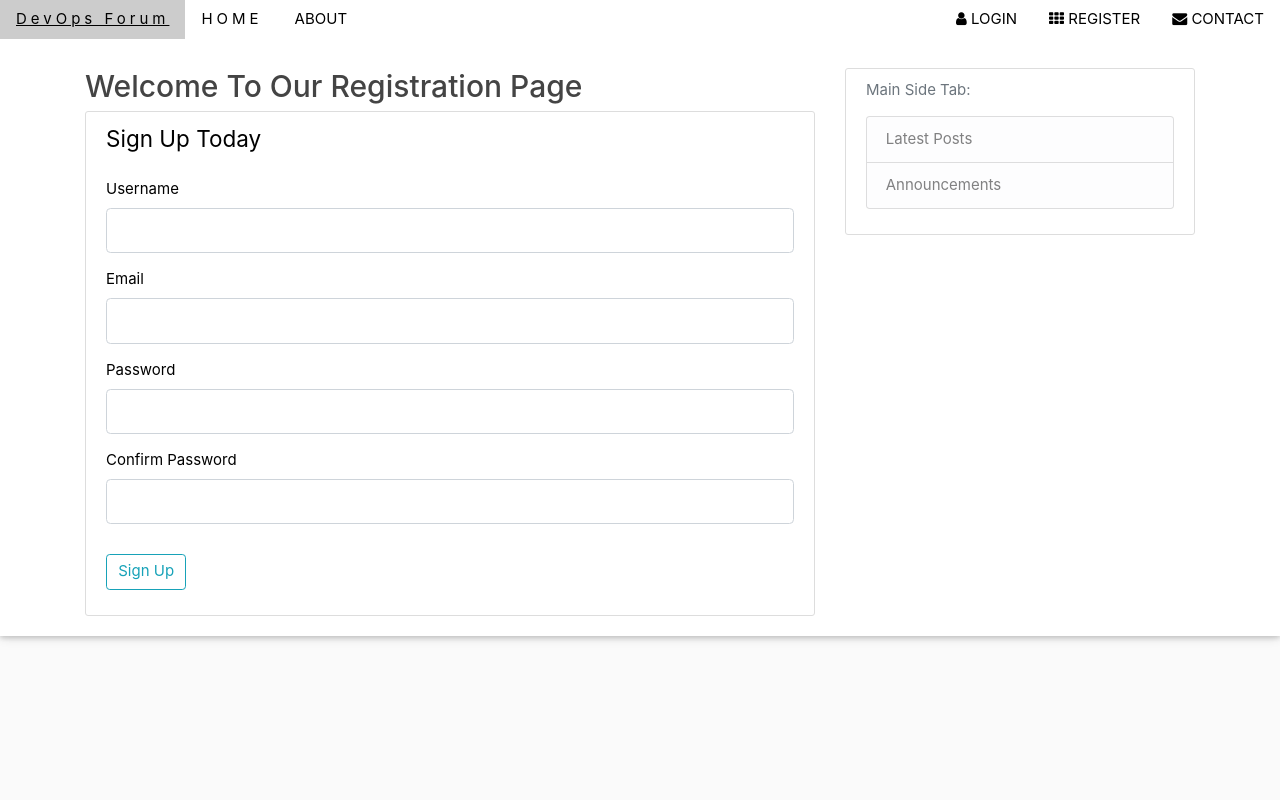
After one commit to RitikSVala/DevOps, a Flask app: page /registerform in a window 1280 px wide. The commit adds this page. Run offline with Flask 2, Linux system fonts and the light colour scheme; some libraries are stand-ins or nearby versions.

Commit message:
This is my third commit

```diff
--- a/devops_project.py
+++ b/devops_project.py
@@ -1,5 +1,10 @@
-from flask import Flask , render_template
+from flask import Flask , render_template, url_for, flash, redirect
+from forms import RegistrationForm, LoginForm
 app = Flask(__name__) ##Module Name = __name__ = __main__
+
+
+##Secret Key to protect against modifying cookies etc.
+app.config["SECRET_KEY"] = "d7545bde35264afcc836e153c2deabce"
 
 ##Temporary Data Set
 uploads = [
@@ -29,5 +34,34 @@ def home():
 def about():
     return render_template("about_page.html")
 
+##Assigned URL for Registration Page.
+##Get used to retrieve the data & post to insert/update record.
+@app.route("/registerform", methods=['GET','POST'])
+def register():
+    form = RegistrationForm()
+    if form.validate_on_submit():
+        ##Validation Message
+        flash(f'Account has now successfully been created for {form.user_name.data}!', 'success')
+        ##Redirect to home page once successful instead of staying static on registration page
+        return redirect(url_for('home'))
+    return render_template("register_form.html", form=form)
+
+##Assigned URL for Login Page.
+@app.route("/loginform", methods=['GET','POST'])
+def login():
+    form = LoginForm()
+    if form.validate_on_submit():
+        if form.user_email.data =="admin@blog.com" and form.user_password.data == "password":
+            #Validate Message shows log in was succeessful (parameteres met)
+            flash("Log In Successful!", "success")
+            ##Redirect user to home page
+            return redirect(url_for("home"))
+        ##If parameters not met (unsuccessful login) Display message to let user know
+        else:
+            flash("Login has been unsuccessful. Try Again!","danger")
+
+    return render_template("login_form.html", form=form)
+
+
 if __name__ == "__main__":
     app.run(debug=True)
--- /dev/null
+++ b/forms.py
@@ -0,0 +1,19 @@
+from flask_wtf import FlaskForm
+from wtforms import StringField, PasswordField, SubmitField, BooleanField
+from wtforms.validators import DataRequired, Length, Email, EqualTo
+
+#Set boundries around what the user is able to input in each field to get rid of anomalies
+##Registration Form Fields
+class RegistrationForm(FlaskForm):
+     user_name = StringField("Username", validators=[DataRequired(),Length(min=2, max=20)])
+     user_email = StringField("Email", validators=[DataRequired(),Email()])
+     user_password = PasswordField("Password", validators=[DataRequired()])
+     confirm_password = PasswordField("Confirm Password", validators=[DataRequired(),EqualTo("user_password")])
+     submit = SubmitField("Sign Up")
+
+#Log In Form For Existing Users
+class LoginForm(FlaskForm):
+     user_email = StringField("Email", validators=[DataRequired(),Email()])
+     user_password = PasswordField("Password", validators=[DataRequired()])
+     remember = BooleanField("Remember Password")
+     submit = SubmitField("Log In")
--- /dev/null
+++ b/static/main.css
@@ -0,0 +1,80 @@
+body {
+    background: #fafafa;
+    color: #333333;
+    margin-top: 5rem;
+  }
+
+  h1, h2, h3, h4, h5, h6 {
+    color: #444444;
+  }
+
+  .bg-steel {
+    background-color: #5f788a;
+  }
+
+  .site-header .navbar-nav .nav-link {
+    color: #cbd5db;
+  }
+
+  .site-header .navbar-nav .nav-link:hover {
+    color: #ffffff;
+  }
+
+  .site-header .navbar-nav .nav-link.active {
+    font-weight: 500;
+  }
+
+  .content-section {
+    background: #ffffff;
+    padding: 10px 20px;
+    border: 1px solid #dddddd;
+    border-radius: 3px;
+    margin-bottom: 20px;
+  }
+
+  .article-title {
+    color: #444444;
+  }
+
+  a.article-title:hover {
+    color: #428bca;
+    text-decoration: none;
+  }
+
+  .article-content {
+    white-space: pre-line;
+  }
+
+  .article-img {
+    height: 65px;
+    width: 65px;
+    margin-right: 16px;
+  }
+
+  .article-metadata {
+    padding-bottom: 1px;
+    margin-bottom: 4px;
+    border-bottom: 1px solid #e3e3e3
+  }
+
+  .article-metadata a:hover {
+    color: #333;
+    text-decoration: none;
+  }
+
+  .article-svg {
+    width: 25px;
+    height: 25px;
+    vertical-align: middle;
+  }
+
+  .account-img {
+    height: 125px;
+    width: 125px;
+    margin-right: 20px;
+    margin-bottom: 16px;
+  }
+
+  .account-heading {
+    font-size: 2.5rem;
+  }
--- a/templates/about_page.html
+++ b/templates/about_page.html
@@ -1,4 +1,4 @@
 {% extends "layout.html"%}<!-- Declare the parent template (layout.html)-->
 {% block data %}
-    <h1> About Page!</h1>
+    <h1> About Page</h1>
 {% endblock data %}
--- a/templates/layout.html
+++ b/templates/layout.html
@@ -14,21 +14,24 @@
 
      <!-- Bootstrap CSS -->
      <link rel="stylesheet" href="https://maxcdn.bootstrapcdn.com/bootstrap/4.0.0/css/bootstrap.min.css" integrity="sha384-Gn5384xqQ1aoWXA+058RXPxPg6fy4IWvTNh0E263XmFcJlSAwiGgFAW/dAiS6JXm" crossorigin="anonymous">
-    <title> DevOps Forum</title>
+     <link rel="stylesheet" type ="text/css" href="{{ url_for('static',filename='main.css')}}"
+
+     <title> DevOps Forum</title>
 </head>
 
 
 <body>
 <!-- Navigation Bar -->
+<!-- Redirect To Webpages Buttons -->
 <div class="w3-top">
     <div class="w3-bar w3-white w3-card" id="myNavbar">
-      <a href="#home" class="w3-bar-item w3-button w3-wide">DevOps Forum</a>
-      <a href="#home" class="w3-bar-item w3-button w3-wide">HOME</a>
+      <a href="/" class="w3-bar-item w3-button w3-wide">DevOps Forum</a>
+      <a href="/" class="w3-bar-item w3-button w3-wide">HOME</a>
       <a href="#about" class="w3-bar-item w3-button">ABOUT</a>
       <!-- Right Side Of Navigation Bar -->
       <div class="w3-right w3-hide-small">
-        <a href="#team" class="w3-bar-item w3-button"><i class="fa fa-user"></i> LOGIN</a>
-        <a href="#work" class="w3-bar-item w3-button"><i class="fa fa-th"></i> REGISTER</a>
+        <a href="/loginform" class="w3-bar-item w3-button"><i class="fa fa-user"></i> LOGIN</a>
+        <a href="/registerform" class="w3-bar-item w3-button"><i class="fa fa-th"></i> REGISTER</a>
         <a href="#contact" class="w3-bar-item w3-button"><i class="fa fa-envelope"></i> CONTACT</a>
       </div>
       <br>
@@ -38,6 +41,16 @@
     <main role="main" class="container">
   <div class="row">
     <div class="col-md-8">
+      <!--  Display flash messages across all pages -->
+      {% with messages = get_flashed_messages(with_categories=true) %}
+      {% if messages %}
+        {% for category, message in messages %}
+        <div class="alert alert-{{category}}">
+        {{message}}
+        </div>
+        {% endfor %}
+      {% endif %}
+      {%endwith%}
       {% block data %}{% endblock %}
     </div>
     <div class="col-md-4">
--- /dev/null
+++ b/templates/register_form.html
@@ -0,0 +1,34 @@
+{% extends "layout.html"%}<!-- Declare the parent template (layout.html)-->
+{% block data %}
+    <h2> Welcome To Our Registration Page </h2>
+    <!-- Token (form.hidden_tag) gets added to make forms safer to prevent certain types of attacks.  -->
+    <div class="content-section">
+        <form method="POST" action="">
+            {{ form.hidden_tag() }}
+            <fieldset class="form-group">
+                <legend class="border_bottom mb-4">Sign Up Today</legend>
+                <!-- Form Groups, "Label" prints from user field-->
+            <div class="form-group">
+                {{form.user_name.label(class="form-control-label")}}
+                {{form.user_name(class="form-control form-control-lg")}}
+            </div>
+            <div class="form-group">
+                {{form.user_email.label(class="form-control-label")}}
+                {{form.user_email(class="form-control form-control-lg")}}
+            </div>
+            <div class="form-group">
+                {{form.user_password.label(class="form-control-label")}}
+                {{form.user_password(class="form-control form-control-lg")}}
+            </div>
+            <div class="form-group">
+                {{form.confirm_password.label(class="form-control-label")}}
+                {{form.confirm_password(class="form-control form-control-lg")}}
+            </div>
+            </fieldset>
+            <div class="form-group">
+                {{ form.submit(class="btn btn-outline-info") }}
+            </div>
+
+        </form>
+    </div>
+{% endblock data %}
```
Also changed, not shown: templates/login_form.html (added, +31 -0 lines).
